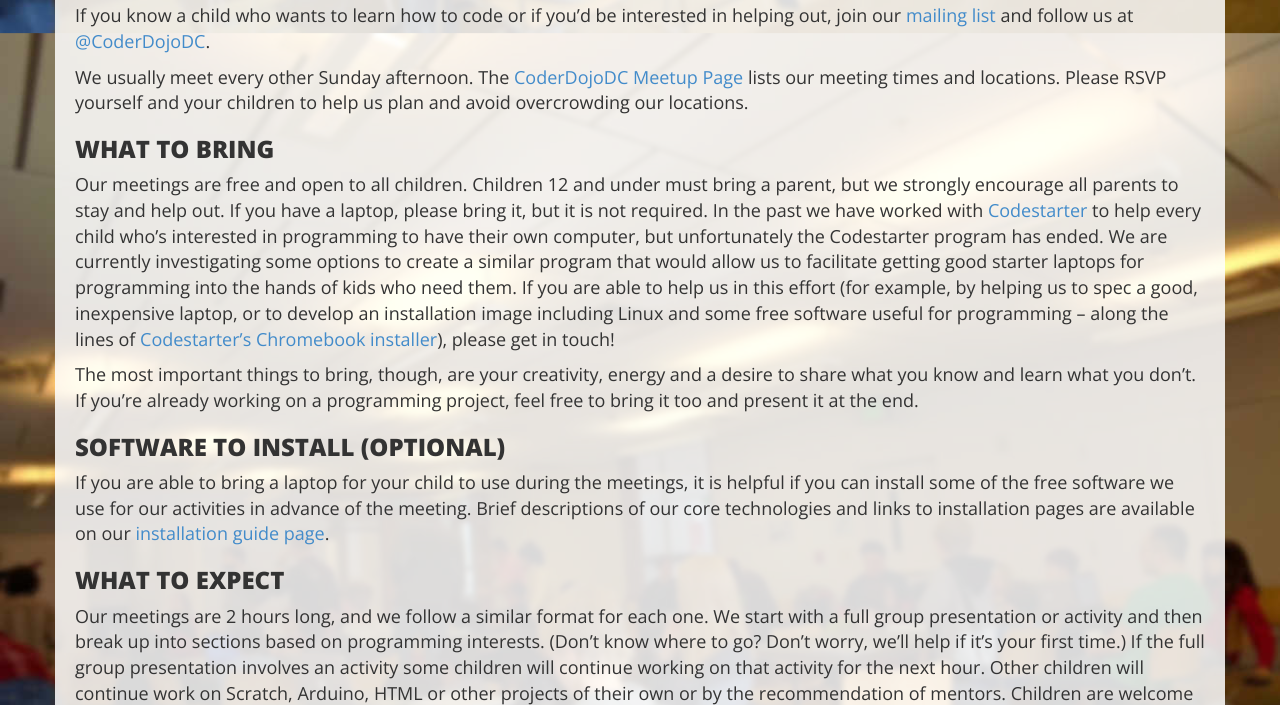
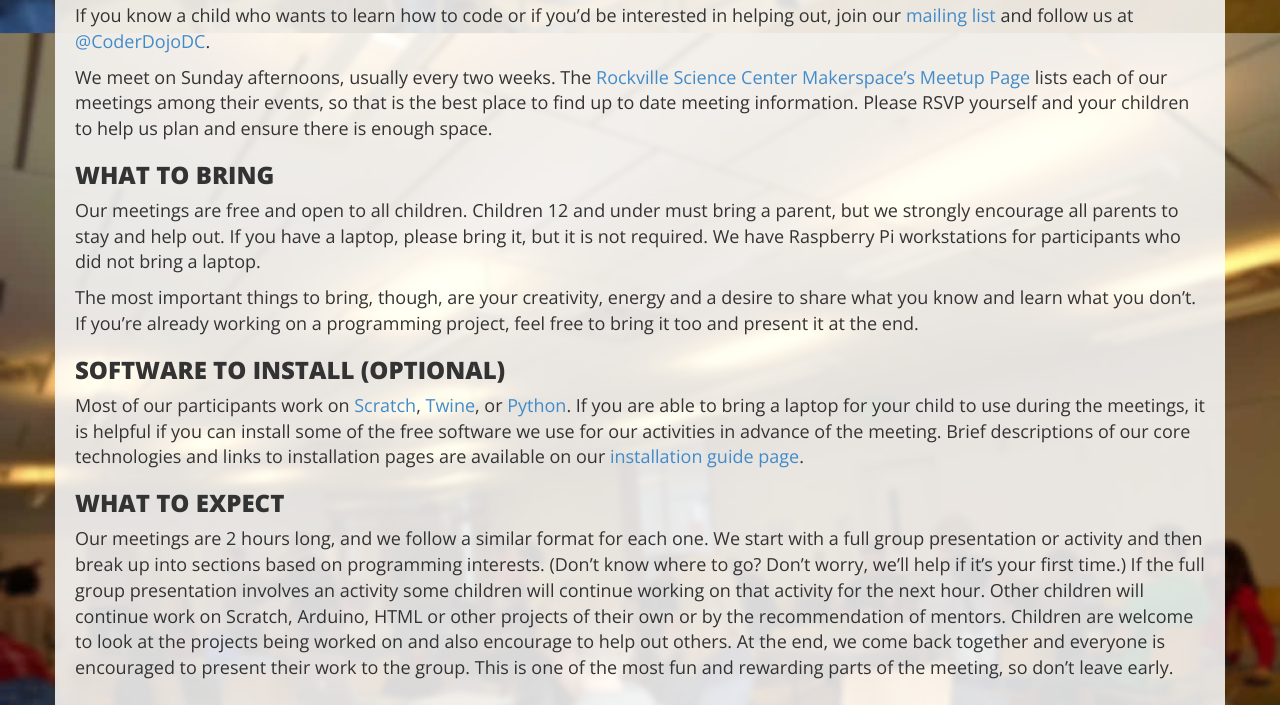
Before and after one commit to CoderDojoDC/CoderDojoDC.github.io, a Jekyll site: the page built from about/index.md, in a window 1280 px wide and 900 px high, scrolled down 712 px, cut to the strip 195-900 px from the top of the window. Built offline with Jekyll 4.4.1, drawn with Linux system fonts in a browser that asks for light colours; comment, search, counter and statistics services are not loaded.

Commit message:
update about page

```diff
--- a/about/index.md
+++ b/about/index.md
@@ -14,17 +14,17 @@ If you know a child who wants to learn how to code or if you’d be interested i
 helping out, join our [mailing list](https://groups.google.com/forum/?fromgroups#!forum/coderdojodc")
 and follow us at [@CoderDojoDC](https://twitter.com/CoderDojoDC).
 
-We usually meet every other Sunday afternoon. The [CoderDojoDC Meetup
-Page](http://www.meetup.com/CoderDojoDC/) lists our meeting times and locations.
-Please RSVP yourself and your children to help us plan and avoid overcrowding
-our locations.
+We meet on Sunday afternoons, usually every two weeks. The [Rockville Science Center
+Makerspace's Meetup Page](https://www.meetup.com/Rockville-RSC-Makerspace/)
+lists each of our meetings among their events, so that is the best place to find up to date meeting information.
+Please RSVP yourself and your children to help us plan and ensure there is enough space.
 
 ### What to bring
 
 Our meetings are free and open to all children. Children 12 and under must
 bring a parent, but we strongly encourage all parents to stay and help out. If
-you have a laptop, please bring it, but it is not required. In the past we have worked with [Codestarter](https://codestarter.org/) to help every child who's
-interested in programming to have their own computer, but unfortunately the Codestarter program has ended. We are currently investigating some options to create a similar program that would allow us to facilitate getting good starter laptops for programming into the hands of kids who need them.  If you are able to help us in this effort (for example, by helping us to spec a good, inexpensive laptop, or to develop an installation image including Linux and some free software useful for programming -- along the lines of [Codestarter's Chromebook installer](https://github.com/codestarterorg/ubuntu-chromebook-installer)), please get in touch!
+you have a laptop, please bring it, but it is not required. We have Raspberry
+Pi workstations for participants who did not bring a laptop.
 
 The most important things to bring, though, are your creativity, energy and a
 desire to share what you know and learn what you don't. If you're already
@@ -33,7 +33,7 @@ end.
 
 ### Software to install (optional)
 
-If you are able to bring a laptop for your child to use during the meetings, it is helpful if you can install some of the free software we use for our activities in advance of the meeting.  Brief descriptions of our core technologies and links to installation pages are available on our [installation guide page](http://coderdojodc.com/installation.html).
+Most of our participants work on [Scratch](https://scratch.mit.edu), [Twine](twinery.org), or [Python](python.org). If you are able to bring a laptop for your child to use during the meetings, it is helpful if you can install some of the free software we use for our activities in advance of the meeting.  Brief descriptions of our core technologies and links to installation pages are available on our [installation guide page](http://coderdojodc.com/installation.html).
 
 ### What to expect
 
```
